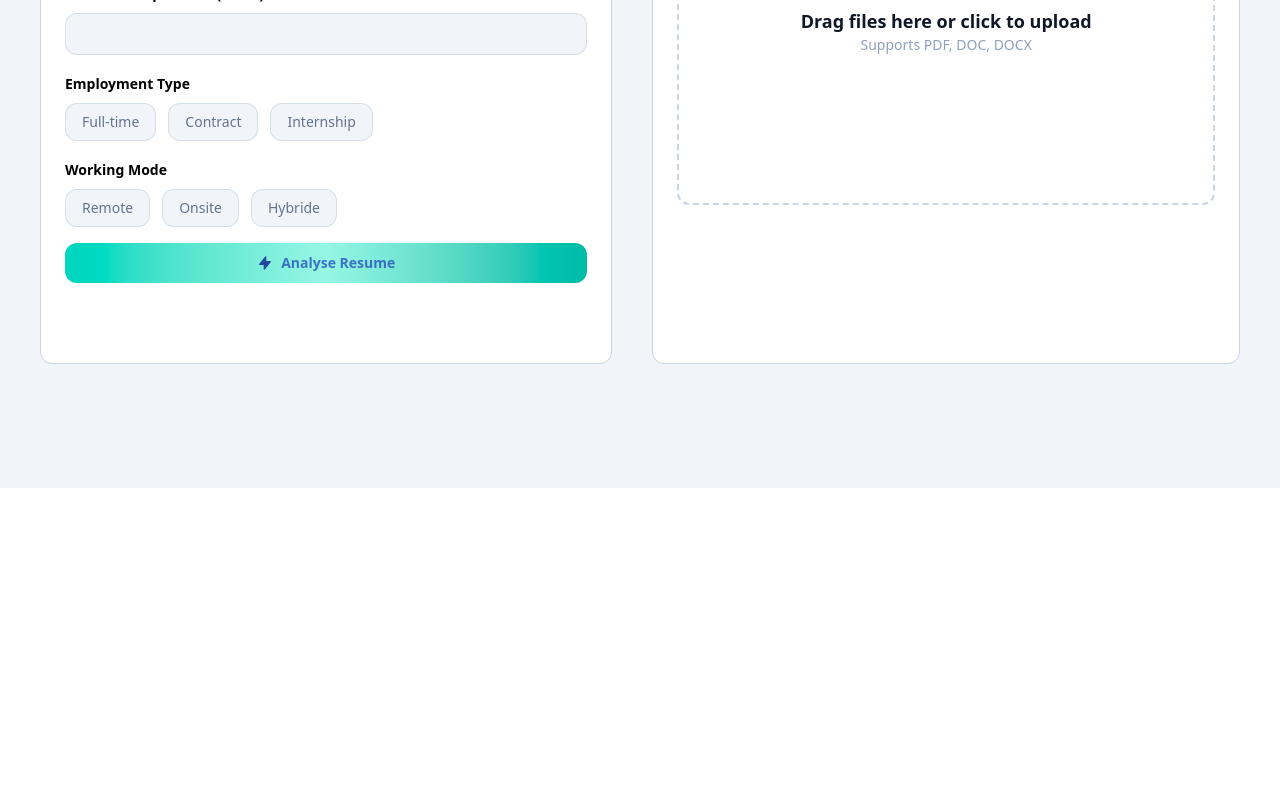
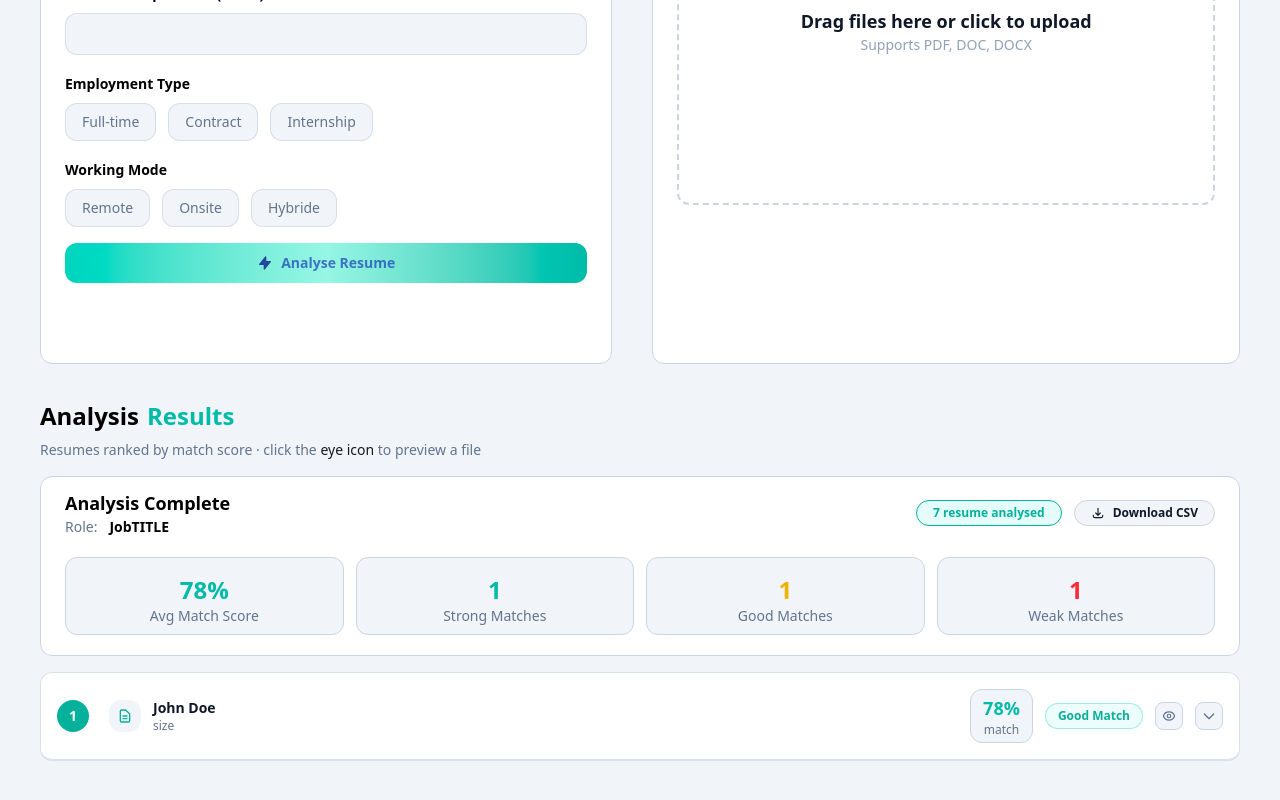
Before and after one commit to Aditya-Jaiswar-8796/resume-jd-matcher, a Next.js app: page /tool in a window 1280 px wide. Shown: the part 476-1276 px from the top of the page. Before the commit the page ends 964 px from the top, so only its background shows below. Built offline with nearby package versions, Linux system fonts and the light colour scheme.

Commit message:
ui update

```diff
--- /dev/null
+++ b/app/components/Results.js
@@ -0,0 +1,77 @@
+import React from 'react'
+
+const Results = () => {
+    return (
+        <div className='w-full bg-slate-100 py-2 px-5'>
+
+            <h1 className='flex gap-2 text-2xl font-bold'>
+                Analysis <span className='text-teal-500'>Results</span>
+            </h1>
+            <p className='text-slate-500 text-sm  my-2'>Resumes ranked by match score · click the <span className='text-black/90'>eye icon</span> to preview a file</p>
+            <div className='w-full my-4 bg-white px-6 py-3 rounded-xl border border-slate-300 flex flex-col gap-5 justify-start'>
+                <div className="flex justify-between items-center">
+                    <span ><h3 className='flex gap-2 text-lg font-semibold'>Analysis Complete</h3>
+                        <p className='text-slate-500 text-sm flex gap-3'>Role:<p className='text-black font-semibold'>JobTITLE</p></p></span>
+                    <span className='flex gap-3 justify-center  items-center'>
+                        <div className="rounded-full py-1 px-4 border border-[#05b19a] bg-[#00e9ca]/10 text-xs font-semibold text-[#05b19a] w-fit">7 resume analysed</div>
+                        <div className="rounded-full py-1 flex gap-2 items-center px-4 border hover:border-[#05b19a] bg-slate-100 border-slate-300 text-gray-900 text-xs font-semibold hover:text-[#05b19a] w-fit">
+                            <svg class="w-3.5 h-3.5" fill="none" viewBox="0 0 24 24" stroke="currentColor" strokeWidth="2"><path strokeLinecap="round" strokeLinejoin="round" d="M4 16v1a3 3 0 003 3h10a3 3 0 003-3v-1m-4-4l-4 4m0 0l-4-4m4 4V4"></path></svg>
+                            Download CSV
+                        </div>
+                    </span>
+                </div>
+                <div className='flex gap-3 mb-2'>
+                    <div className='bg-slate-100 pb-2 pt-4 px-5 rounded-xl border border-slate-300 flex flex-col justify-center items-center w-40 flex-1'>
+                        <h2 className='text-teal-500 text-2xl font-bold'>78%</h2>
+                        <p className='text-slate-500 text-sm Avg Match Score'>Avg Match Score</p>
+                    </div>
+                    <div className='bg-slate-100 pb-2 pt-4 px-5 rounded-xl border border-slate-300 flex flex-col justify-center items-center w-40 flex-1'>
+                        <h2 className='text-teal-500 text-2xl font-bold'>1</h2>
+                        <p className='text-slate-500 text-sm Avg Match Score'>Strong Matches</p>
+                    </div>
+                    <div className='bg-slate-100 pb-2 pt-4 px-5 rounded-xl border border-slate-300 flex flex-col justify-center items-center w-40 flex-1'>
+                        <h2 className='text-yellow-500 text-2xl font-bold'>1</h2>
+                        <p className='text-slate-500 text-sm Avg Match Score'>Good Matches</p>
+                    </div>
+                    <div className='bg-slate-100 pb-2 pt-4 px-5 rounded-xl border border-slate-300 flex flex-col justify-center items-center w-40 flex-1'>
+                        <h2 className='text-red-500 text-2xl font-bold'>1</h2>
+                        <p className='text-slate-500 text-sm Avg Match Score'>Weak Matches</p>
+                    </div>
+                </div>
+            </div>
+
+            <div className="flies">
+                <div className="card my-2">
+                    <div className="head flex justify-between text-sm px-4 py-4 border border-slate-300/70 rounded-xl bg-white border-b-2 w-full">
+                        <div className="flex gap-3 justify-center items-center">
+                            <div className='w-8 h-8 text-white font-bold mr-2 rounded-full bg-[#05b19a] text-center p-1.5' >1</div>
+                            <div class="shrink-0 w-8 h-8 rounded-xl  p-1 gap-2 bg-slate-100  text-xs font-semibold text-[#05b19a] flex items-center justify-center"><svg class="w-4 h-4 text-accent " fill="none" viewBox="0 0 24 24" stroke="currentColor" stroke-width="2"><path stroke-linecap="round" stroke-linejoin="round" d="M9 12h6m-6 4h6m2 5H7a2 2 0 01-2-2V5a2 2 0 012-2h5.586a1 1 0 01.707.293l5.414 5.414a1 1 0 01.293.707V19a2 2 0 01-2 2z"></path></svg></div>
+                            <div>
+                                <h3 className='text-gray-900 font-semibold'>John Doe</h3>
+                                <p className='text-slate-500 text-xs'>
+                                    size
+                                </p>
+                            </div>
+                        </div>
+                        <div className='flex gap-3 justify-center  items-center'>
+                            <div className='bg-slate-100 p-1 rounded-xl border border-slate-300 flex flex-col justify-center items-center px-3 '>
+                                <h2 className='text-teal-500 text-lg font-bold '>78%</h2>
+                                <p className='text-slate-500 text-xs '>match</p>
+                            </div>
+                            <div className="rounded-full py-1 px-3 border border-[#25cfb9]/40 bg-[#21e7cd]/8 text-xs font-semibold text-[#05b19a] w-fit">Good Match</div>
+                            <div className="rounded-lg p-1 justify-center w-7 h-7 flex gap-2 items-center border hover:border-[#05b19a] bg-slate-100 border-slate-300 text-slate-500 text-xs font-semibold hover:text-[#05b19a] ">
+                                <svg class="w-3.5 h-3.5" fill="none" viewBox="0 0 24 24" stroke="currentColor" strokeWidth="2"><path strokeLinecap="round" strokeLinejoin="round" d="M15 12a3 3 0 11-6 0 3 3 0 016 0z"></path><path strokeLinecap="round" strokeLinejoin="round" d="M2.458 12C3.732 7.943 7.523 5 12 5c4.478 0 8.268 2.943 9.542 7-1.274 4.057-5.064 7-9.542 7-4.477 0-8.268-2.943-9.542-7z"></path></svg>
+                            </div>
+                            <div className="rounded-lg p-1 justify-center w-7 h-7 flex gap-2 items-center border hover:border-[#05b19a] bg-slate-100 border-slate-300 text-slate-500 text-xs font-semibold hover:text-[#05b19a] ">
+                                <svg class="w-4 h-4 transition-transform duration-200 " fill="none" viewBox="0 0 24 24" stroke="currentColor" stroke-width="2"><path stroke-linecap="round" stroke-linejoin="round" d="M19 9l-7 7-7-7"></path></svg>
+                            </div>
+                        </div>
+                    </div>
+                </div>
+            </div>
+
+        </div>
+    )
+}
+
+export default Results
--- a/app/tool/page.js
+++ b/app/tool/page.js
@@ -2,6 +2,7 @@
 import React, { useState } from 'react'
 import Jdform from "@/app/components/Jdform";
 import ResumeUpload from "@/app/components/ResumeUpload";
+import Results from "@/app/components/Results";
 
 
 export default function Home() {
@@ -14,10 +15,11 @@ export default function Home() {
       Resume <span className='text-teal-500'>Analyser</span>
     </h1>
     <p className='text-slate-400 mx-4 my-2'>Fill in the job details and upload resumes to get instant match scores.</p>
-    <div className="w-full flex p-5 gap-5  py-7">
+    <div className="w-full flex px-5 gap-5  py-7">
       <Jdform className="w-[60%]" extarctedResume={extarctedResume} setExtarctedResume={setExtarctedResume} setScoreCard={setScoreCard}/>
       <ResumeUpload className="w-[40%]" extarctedResume={extarctedResume} setExtarctedResume={setExtarctedResume}/>
-    </div></div>
+    </div>
+    <Results/></div>
     </>
   );
 }
```
